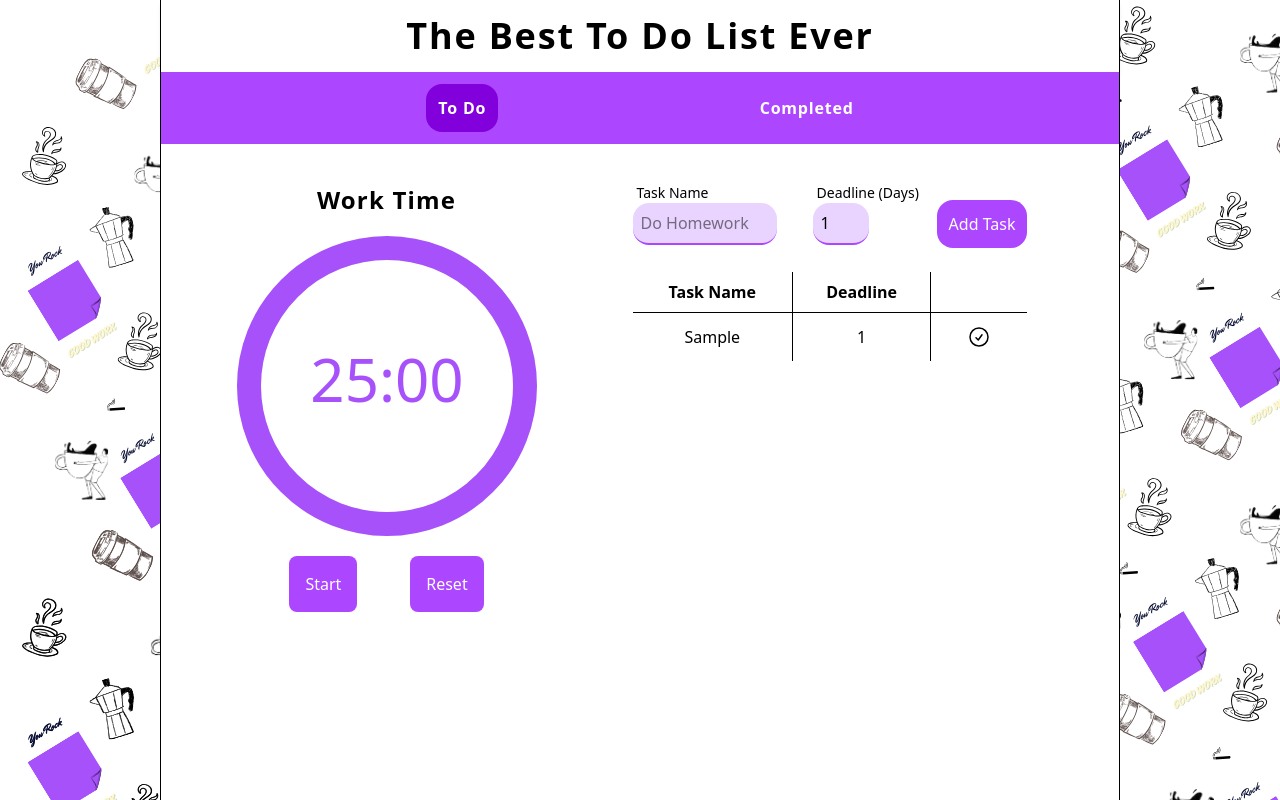
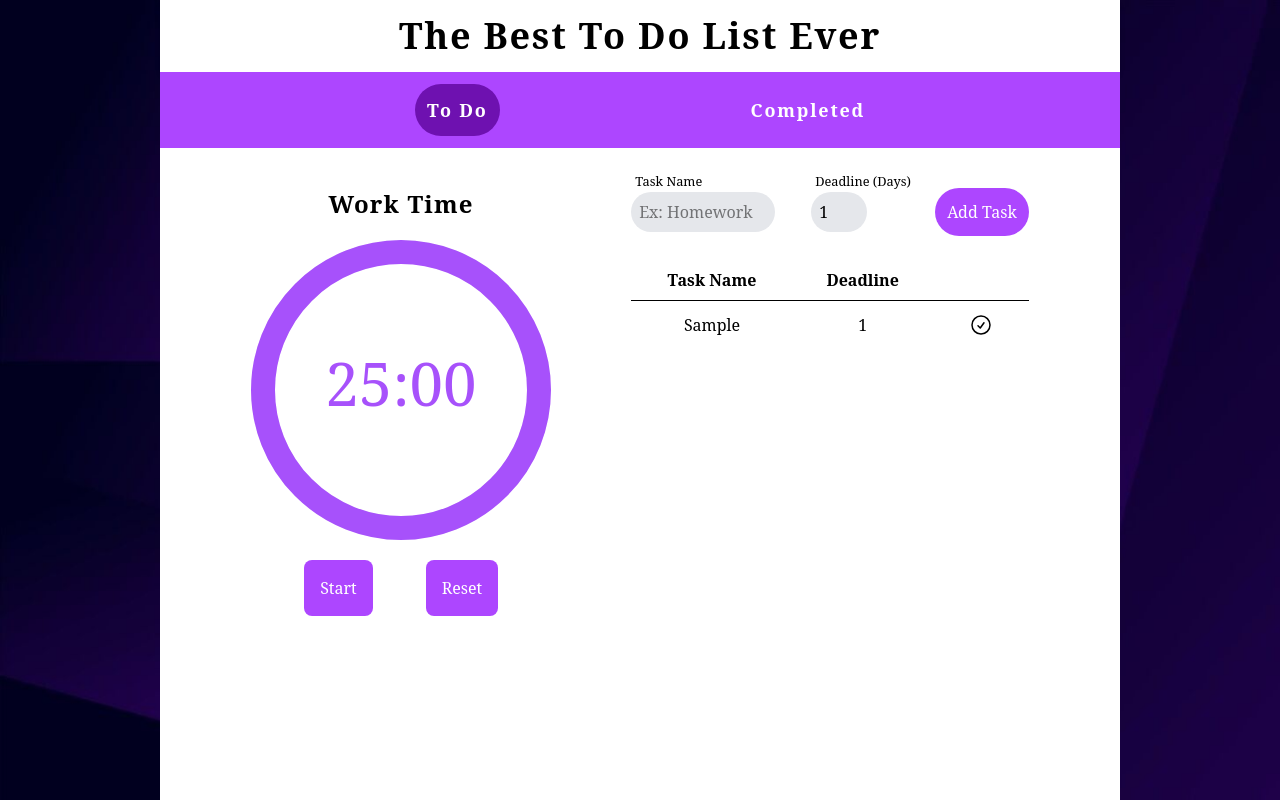
Before and after one commit to DanielFonsecaa/TodoList-Pomodoro, a React (Vite) app: page / in a window 1280 px wide. Both pictures are taken after typing "Sample" into the empty fields and a click on the button "Add Task". Built offline with nearby package versions, Linux system fonts and the light colour scheme.

Commit message:
change: change style of pages, color, bg font

```diff
--- a/src/App.css
+++ b/src/App.css
@@ -1,7 +1,10 @@
 @import "tailwindcss";
-
+@import url("https://fonts.googleapis.com/css2?family=Kanit:ital,wght@0,100;0,200;0,300;0,400;0,500;0,600;0,700;0,800;0,900;1,100;1,200;1,300;1,400;1,500;1,600;1,700;1,800;1,900&display=swap");
+@import url("https://fonts.googleapis.com/css2?family=Galindo&display=swap");
 :root {
   height: 100%;
-  background-image: url("/public/background.png");
-  background-repeat: repeat;
+  background-image: url("/public/background.jpeg");
+  background-repeat: no-repeat;
+  background-size: cover;
+  font-family: "Serif", "Galindo", "Kanit";
 }
--- a/src/App.tsx
+++ b/src/App.tsx
@@ -5,7 +5,7 @@ import SideBar from "./Components/SideBar";
 import Timer from "./Components/Timer";
 function App() {
   return (
-    <div className="w-fit md:w-[60em] h-screen relative m-auto bg-white border-l border-r ">
+    <div className="w-fit md:w-[60em] h-screen relative m-auto bg-white">
       <div className="sticky top-0 bg-white z-50">
         <NavBar></NavBar>
         <SideBar></SideBar>
--- /dev/null
+++ b/src/Components/ScrollIndicator.tsx
@@ -0,0 +1,28 @@
+import { useState, useEffect } from "react";
+
+const ScrollIndicator = () => {
+  const [visible, setVisible] = useState(true);
+
+  useEffect(() => {
+    const handleScroll = () => {
+      setVisible(window.scrollY <= 100);
+    };
+
+    window.addEventListener("scroll", handleScroll);
+    return () => window.removeEventListener("scroll", handleScroll);
+  }, []);
+
+  return (
+    <div
+      className={`fixed bottom-5 right-6 z-50 transition-opacity duration-300 ${
+        visible ? "opacity-100" : "opacity-0"
+      } md:hidden`}
+    >
+      <div className="w-6 h-12 border-4 border-purple-600 rounded-full flex justify-center items-start p-1 animate-pulse">
+        <div className="w-3 h-3 bg-purple-600 rounded-full animate-bounce"></div>
+      </div>
+    </div>
+  );
+};
+
+export default ScrollIndicator;
--- a/src/Components/SideBar.tsx
+++ b/src/Components/SideBar.tsx
@@ -1,10 +1,10 @@
 const SideBar = () => {
   return (
     <div className="w-full bg-purple-500 relative">
-      <ul className="capitalize flex justify-evenly items-center gap-5 mx-3 p-3 font-bold tracking-wider text-white">
+      <ul className="capitalize flex justify-evenly items-center gap-5 mx-3 p-3 text-lg font-bold tracking-widest text-white">
         <li
           className={`${
-            location.pathname === "/" ? "bg-purple-700 p-3 rounded-2xl" : ""
+            location.pathname === "/" ? "bg-purple-800 p-3 rounded-full" : ""
           }`}
         >
           <a href="/">to do</a>
@@ -12,7 +12,7 @@ const SideBar = () => {
         <li
           className={`${
             location.pathname === "/completed"
-              ? "bg-purple-700 p-3 rounded-2xl"
+              ? "bg-purple-800 p-3 rounded-full"
               : ""
           }`}
         >
--- a/src/Components/Timer.tsx
+++ b/src/Components/Timer.tsx
@@ -127,11 +127,11 @@ const Timer = () => {
       </div>
       {hasPopup && (
         <div className="fixed inset-0 flex items-center justify-center bg-opacity-50 z-50 bg-black/45">
-          <div className="bg-white p-5 rounded-lg shadow-lg shadow-purple-500">
+          <div className="bg-white p-5 rounded-lg">
             <p>{popupMessage}</p>
             <button
               onClick={() => setHasPopup(false)}
-              className="mt-3 px-4 py-2 bg-purple-500 text-white rounded-lg hover:bg-purple-700"
+              className="mt-3 px-4 py-2 bg-gray-500 text-white rounded-lg hover:bg-gray-700"
             >
               Close
             </button>
--- a/src/Components/TodoTask.tsx
+++ b/src/Components/TodoTask.tsx
@@ -13,8 +13,8 @@ const TodoTask = ({
 }: Props) => {
   return (
     <>
-      <td className="text-center border-r px-4 py-2">{task.taskName}</td>
-      <td className="text-center border-r px-4 py-2">{task.deadline}</td>
+      <td className="text-center  px-4 py-2">{task.taskName}</td>
+      <td className="text-center  px-4 py-2">{task.deadline}</td>
       <td className="px-4 py-2 flex justify-evenly gap-2">
         {isCompleteAction ? (
           <button
--- a/src/pages/CompleteTask.tsx
+++ b/src/pages/CompleteTask.tsx
@@ -4,6 +4,10 @@ import TodoTask from "../Components/TodoTask";
 
 const CompleteTask = () => {
   const [todoList, setTodoList] = useState<ITask[]>([]);
+  const [taskToDelete, setTaskToDelete] = useState<string>();
+
+  const [hasPopup, setHasPopup] = useState<boolean>(false);
+  const [popupMessage, setPopupMessage] = useState<string>("");
 
   const deleteTask = (taskToDelete: string): void => {
     const updatedTasks = todoList.filter(
@@ -11,6 +15,12 @@ const CompleteTask = () => {
     );
     localStorage.setItem("completedTasks", JSON.stringify(updatedTasks));
     setTodoList(updatedTasks);
+  };
+
+  const handleConfirmDelete = (taskName: string): void => {
+    setTaskToDelete(taskName);
+    setPopupMessage("Are you sure you want to delete this task ?");
+    setHasPopup(true);
   };
 
   useEffect(() => {
@@ -28,23 +38,52 @@ const CompleteTask = () => {
       <table className="table-auto w-full divide-y divide-black">
         <thead>
           <tr className="">
-            <th className="border-r px-4 py-2">Task Name</th>
-            <th className="border-r px-4 py-2">Deadline</th>
+            <th className="px-4 py-2">Task Name</th>
+            <th className="px-4 py-2">Deadline</th>
             <th className="px-4 py-2"></th>
           </tr>
         </thead>
         <tbody>
           {todoList.map((task: ITask, key: number) => (
-            <tr key={key} className=" odd:bg-white even:bg-purple-100">
+            <tr key={key} className=" odd:bg-white even:bg-purple-700">
               <TodoTask
                 task={task}
-                completionOrDeleteTask={deleteTask}
+                completionOrDeleteTask={handleConfirmDelete}
                 isCompleteAction={false}
               />
             </tr>
           ))}
         </tbody>
       </table>
+
+      {hasPopup && (
+        <div className="fixed inset-0 flex items-center justify-center bg-opacity-50 z-50 bg-black/45 ">
+          <div className="bg-white p-5 font-medium tracking-wider rounded-lg">
+            <p>{popupMessage}</p>
+            <div className="flex gap-3 mt-6">
+              <button
+                onClick={() => {
+                  if (taskToDelete) {
+                    deleteTask(taskToDelete);
+                    setTaskToDelete(undefined); // Reset the task
+                    setHasPopup(false); // Close the popup after completion
+                  }
+                }}
+                className="px-4 py-2 cursor-pointer bg-purple-500 text-white rounded-lg hover:bg-purple-700"
+              >
+                Yes, Delete
+              </button>
+
+              <button
+                onClick={() => setHasPopup(false)}
+                className="px-4 py-2 cursor-pointer bg-gray-500 text-white rounded-lg hover:bg-gray-700"
+              >
+                Close
+              </button>
+            </div>
+          </div>
+        </div>
+      )}
     </div>
   );
 };
--- a/src/pages/Home.tsx
+++ b/src/pages/Home.tsx
@@ -1,12 +1,14 @@
 import { useState, useEffect } from "react";
 import { ITask } from "../Interface";
 import TodoTask from "../Components/TodoTask";
+import ScrollIndicator from "../Components/ScrollIndicator";
 
 const Home = () => {
   const [task, setTask] = useState<string>("");
   const [deadline, setDeadline] = useState<number>(1);
   const [todoList, setTodoList] = useState<ITask[]>([]);
 
+  const [taskToComplete, setTaskToComplete] = useState<string>();
   const [hasPopup, setHasPopup] = useState<boolean>(false);
   const [popupMessage, setPopupMessage] = useState<string>("");
 
@@ -33,6 +35,12 @@ const Home = () => {
     setTodoList(newList);
     setTask("");
     setDeadline(1);
+  };
+
+  const handleConfirmComplete = (taskName: string): void => {
+    setTaskToComplete(taskName);
+    setPopupMessage("Are you sure you want to complete this task ?");
+    setHasPopup(true);
   };
 
   const completeTask = (taskToComplete: string): void => {
@@ -67,7 +75,6 @@ const Home = () => {
         "completedTasks",
         JSON.stringify(updatedCompletedTasks)
       );
-
       localStorage.setItem("todoList", JSON.stringify(newList));
     }
   };
@@ -81,39 +88,37 @@ const Home = () => {
     }
   }, []);
   return (
-    <div className="m-auto w-full p-4">
+    <div className="m-auto w-full">
       <div className="flex lg:flex-row flex-col gap-3 items-center justify-evenly">
         <div className="capitalize flex gap-9">
           <div className="w-36 group relative">
-            <label className="text-black text-sm absolute -top-5 left-1">
+            <label className="text-black text-[.8em] absolute -top-5 left-1">
               Task Name
             </label>
             <input
-              className="w-36 outline-0 border-b-2 border-transparent bg-purple-200 rounded-2xl p-2 focus:border-purple-500 transition-all duration-300 border-b-purple-500 "
+              className="w-36 outline-0 bg-gray-200 rounded-full p-2"
               type="text"
-              placeholder="Do Homework"
+              placeholder="Ex: Homework"
               value={task}
               onChange={(e) => setTask(e.target.value)}
             />
-            <div className="absolute left-0 bottom-0 h-[2px] bg-purple-500 w-0 transition-all duration-500 group-hover:w-full"></div>
           </div>
 
           <div className="w-28 group relative">
-            <label className="text-black text-sm absolute -top-5 left-1">
+            <label className="text-black text-[.8em] absolute -top-5 left-1">
               Deadline (Days)
             </label>
             <input
-              className="w-14 outline-0 border-b-2 border-transparent bg-purple-200 rounded-2xl p-2 focus:border-purple-500 transition-all duration-300 border-b-purple-500"
+              className="w-14 outline-0 bg-gray-200 rounded-full p-2"
               type="number"
               placeholder="Days"
               value={deadline}
               onChange={(e) => setDeadline(Number(e.target.value))}
             />
-            <div className="absolute left-0 bottom-0 h-[2px] bg-purple-500 w-0 transition-all duration-500 group-hover:w-10"></div>
           </div>
         </div>
         <button
-          className="text-white bg-purple-500 p-3 rounded-2xl hover:bg-purple-600 active:bg-purple-400 h-fit hover:scale-105 transition-all duration-300 active:translate-y-5"
+          className="text-white bg-purple-500 p-3 rounded-full hover:bg-purple-600 active:bg-purple-400 h-fit hover:scale-105 transition-all duration-300 active:translate-y-5"
           onClick={addTask}
         >
           Add Task
@@ -124,17 +129,20 @@ const Home = () => {
         <table className="table-auto w-full divide-y divide-black border-collapse">
           <thead>
             <tr className="">
-              <th className="border-r px-4 py-2">Task Name</th>
-              <th className="border-r px-4 py-2">Deadline</th>
+              <th className="px-4 py-2">Task Name</th>
+              <th className="px-4 py-2">Deadline</th>
               <th className="px-4 py-2"></th>
             </tr>
           </thead>
           <tbody>
             {todoList.map((task: ITask, key: number) => (
-              <tr key={key} className="odd:bg-white even:bg-purple-100">
+              <tr
+                key={key}
+                className="odd:bg-white even:bg-purple-700 even:text-white"
+              >
                 <TodoTask
                   task={task}
-                  completionOrDeleteTask={completeTask}
+                  completionOrDeleteTask={handleConfirmComplete}
                   isCompleteAction={true}
                 />
               </tr>
@@ -145,17 +153,34 @@ const Home = () => {
 
       {hasPopup && (
         <div className="fixed inset-0 flex items-center justify-center bg-opacity-50 z-50 bg-black/45 ">
-          <div className="bg-white p-5 rounded-lg shadow-lg shadow-purple-500">
+          <div className="bg-white p-5 font-medium tracking-wider rounded-lg">
             <p>{popupMessage}</p>
-            <button
-              onClick={() => setHasPopup(false)}
-              className="cursor-pointer mt-3 px-4 py-2 bg-purple-500 text-white rounded-lg hover:bg-purple-700 transition-all duration-300 active:translate-y-5"
-            >
-              Close
-            </button>
+            <div className="flex gap-3 mt-6">
+              {taskToComplete && (
+                <button
+                  onClick={() => {
+                    if (taskToComplete) {
+                      completeTask(taskToComplete);
+                      setHasPopup(false);
+                      setTaskToComplete(undefined);
+                    }
+                  }}
+                  className="px-4 py-2 cursor-pointer bg-purple-500 text-white rounded-lg hover:bg-purple-700"
+                >
+                  Yes, Delete
+                </button>
+              )}
+              <button
+                onClick={() => setHasPopup(false)}
+                className="px-4 py-2 cursor-pointer bg-gray-500 text-white rounded-lg hover:bg-gray-700"
+              >
+                Close
+              </button>
+            </div>
           </div>
         </div>
       )}
+      <ScrollIndicator />
     </div>
   );
 };
```
Also changed, not shown: public/background.jpeg (added).
